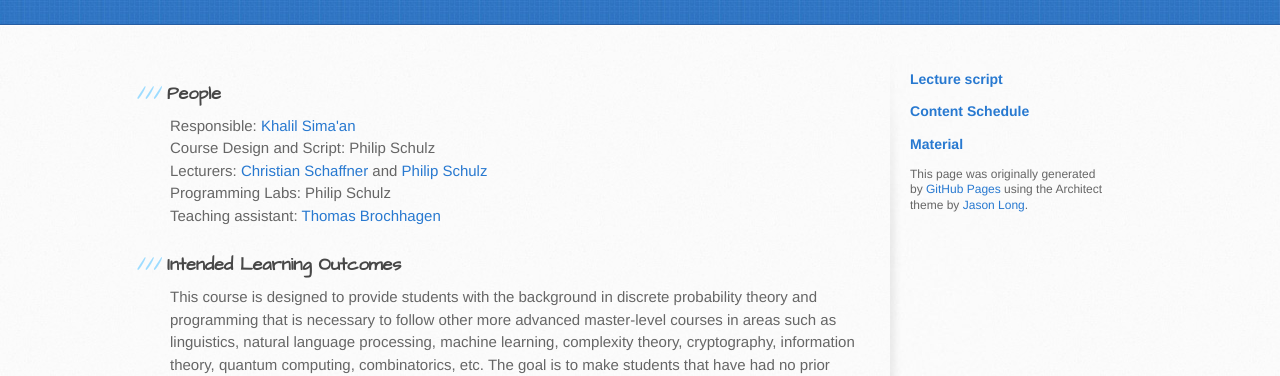
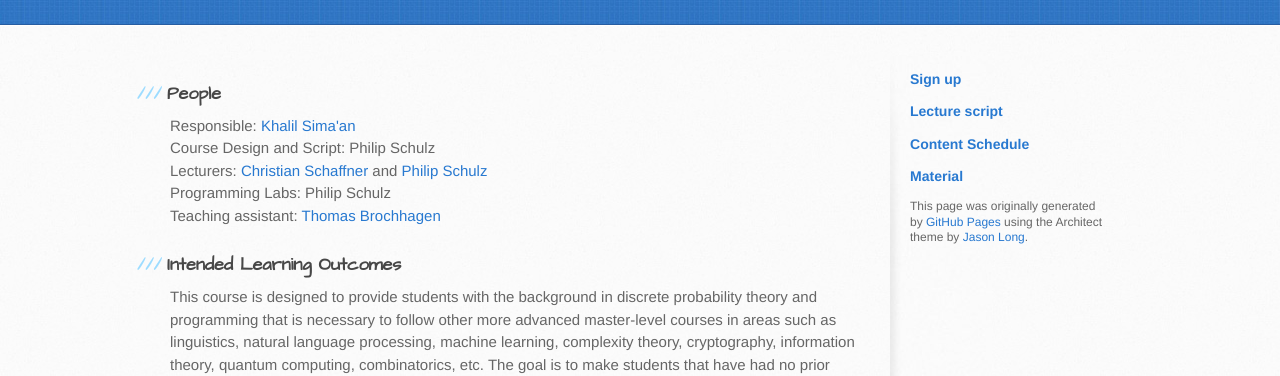
Before and after one commit to Cibiba/BasicProbability.github.io, a plain HTML site: page index.html in a window 1280 px wide. Shown: the part 426-802 px from the top of the page. Drawn offline with Linux system fonts and the light colour scheme.

Commit message:
Update index.html

```diff
--- a/index.html
+++ b/index.html
@@ -128,7 +128,9 @@
                 self-contained. In particular, no prior programming knowledge is required. We expect a high level of
                 interest and engagement from the students.</p>
 
-            <h3 id="aanmelden">Sign Up</h3>
+            <h3 id="signup">Sign Up</h3>
+            <b>Please send an email to Thomas (<a href="mailto:T.S.Brochhagen@uva.nl">T.S.Brochhagen@uva.nl</a>) stating your name, student number and the education you are following! For instance, ``Edward Snowden, 10123456, Master of Logic''} We will then create a private up- and download folder for you and send you a personal email with the link to it.</b>
+
             <table class="none" style="width:">
                 <tbody>
                 <tr class="odd">
@@ -175,6 +177,7 @@
 
         <aside id="sidebar">
 
+            <h3><a href="#signup">Sign up</a></h3>
 	    <h3><a href="https://github.com/BasicProbability/LectureNotes/blob/master/fullscript/BasicProbabilityAndStatistics.pdf">Lecture script</a></h3>
             <h3><a href="#schedule">Content Schedule</a></h3>
             <h3><a href="#material">Material</a></h3>
```
